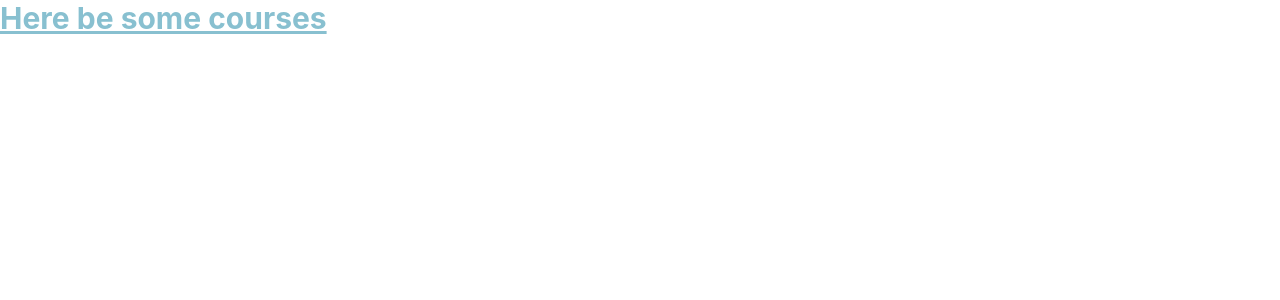
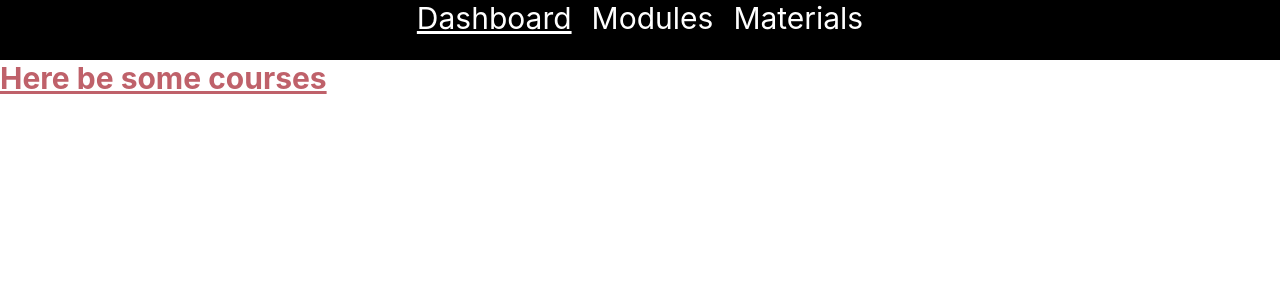
Before and after one commit to Leo-Mart/Lexicon_Project_Assignment, a React (Vite) app in the folder frontend/: page /index in a window 1280 px wide. Shown: the top 300 px of the page. Built offline with nearby package versions, Linux system fonts and the light colour scheme.

Commit message:
Set up a basic header

```diff
--- a/frontend/src/App.tsx
+++ b/frontend/src/App.tsx
@@ -2,13 +2,13 @@
 import { Routes, Route } from "react-router-dom";
 import { Suspense } from "react";
 import { routes } from "./routes/config.ts";
-/* import MainHeader from "./components/MainHeader";
-import Footer from "./components/Footer.tsx"; */
+import Header from "./components/Header";
+/* import Footer from "./components/Footer.tsx"; */
 
 export default function App() {
     return (
         <>
-            {/* <MainHeader /> */}
+            {<Header />}
             <Suspense fallback={<div>Loading...</div>}>
                 <Routes>
                     {routes.map(({ path, component: Component }) => (
--- /dev/null
+++ b/frontend/src/components/Header.tsx
@@ -0,0 +1,23 @@
+import { NavLink } from "react-router-dom";
+
+export default function MainHeader() {
+    return (
+        <>
+            <nav className="bg-black text-white h-15" role="navigation">
+                <ul className="flex justify-center gap-5 text-3xl">
+                    <li>
+                        <NavLink to="/" end>
+                            <u>Dashboard</u>
+                        </NavLink>
+                    </li>
+                    <li>
+                        <NavLink to="/Modules">Modules</NavLink>
+                    </li>
+                    <li>
+                        <NavLink to="/Materials">Materials</NavLink>
+                    </li>
+                </ul>
+            </nav>
+        </>
+    );
+}
--- a/frontend/src/pages/Courses.tsx
+++ b/frontend/src/pages/Courses.tsx
@@ -1,7 +1,7 @@
 export default function Courses() {
     return (
         <>
-            <p className="text-3xl font-bold underline text-nord8">
+            <p className="text-3xl font-bold underline text-nord11">
                 Here be some courses
             </p>
         </>
```
